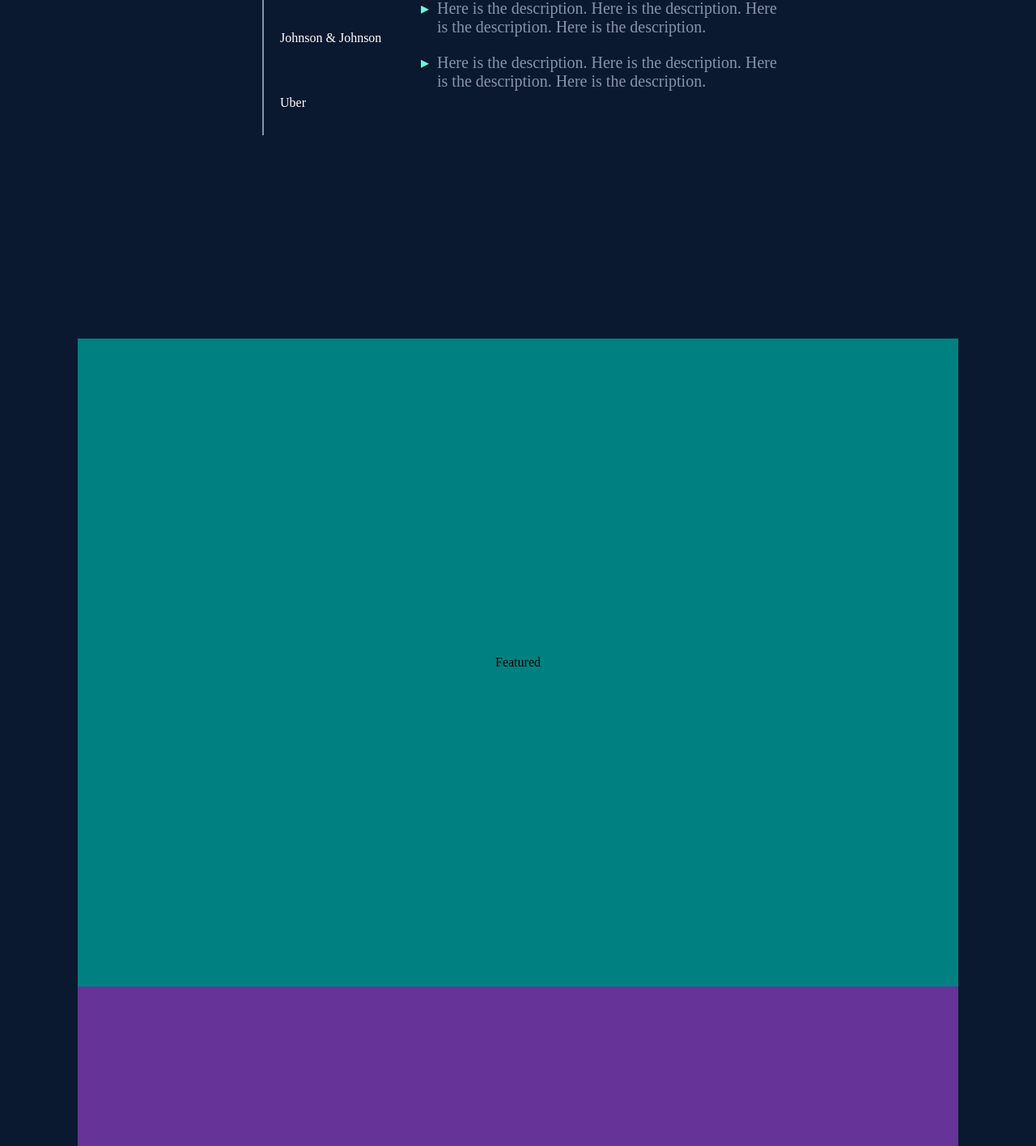
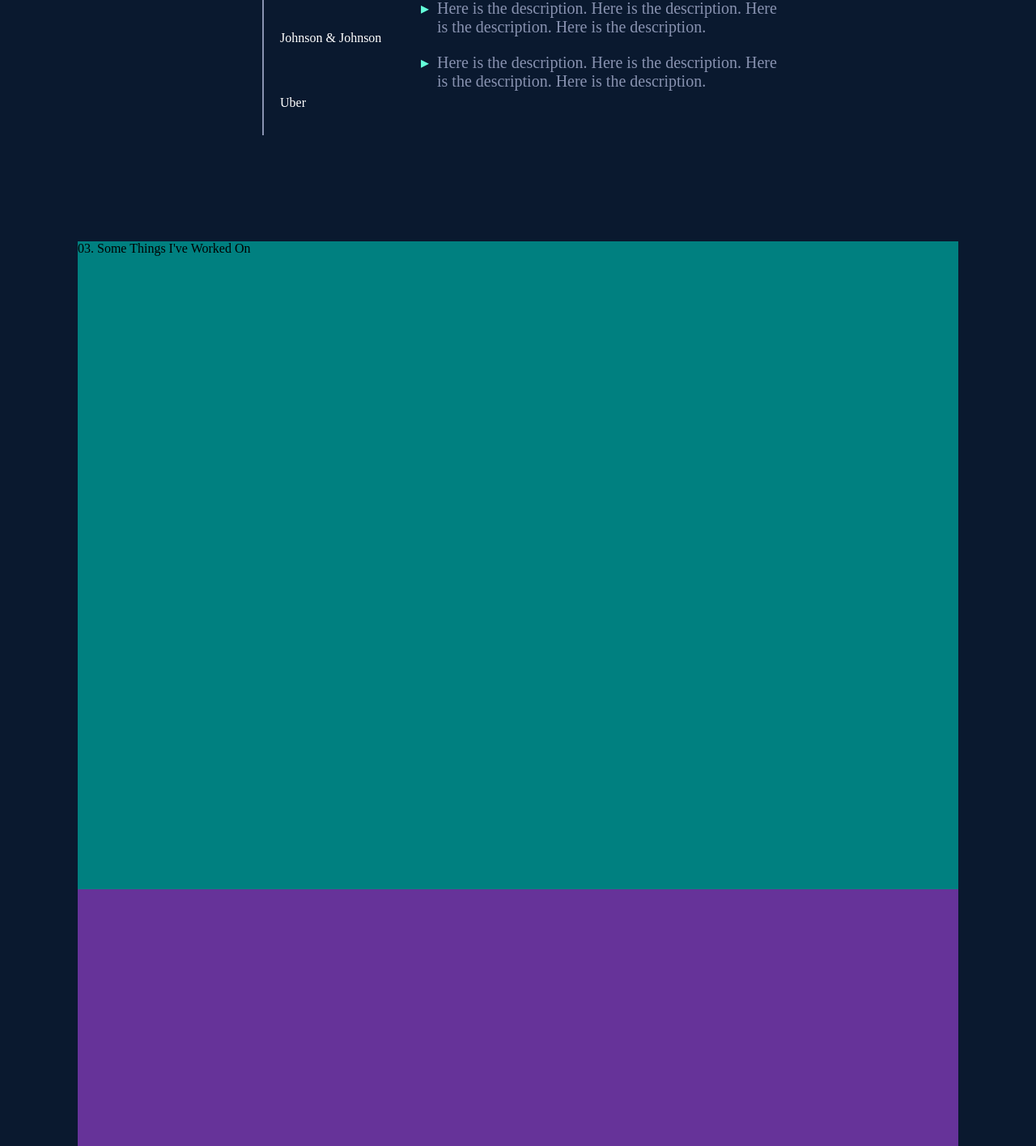
Before and after one commit to ronBP95/port-v5, a Gatsby site: page / in a window 1280 px wide. Shown: the part 1742-3157 px from the top of the page at 81% size. Built offline with nearby package versions, Linux system fonts and the light colour scheme; Gatsby itself is replaced by a stand-in of ours.

Commit message:
Began work on the featured component

```diff
--- a/src/components/Featured/Featured.css
+++ b/src/components/Featured/Featured.css
@@ -1,8 +1,6 @@
 .featured {
     display: flex;
     z-index: 100;
-    justify-content: center;
-    align-items: center;
     flex-direction: column;
     position: relative;
     background: teal;
--- a/src/components/Featured/Featured.js
+++ b/src/components/Featured/Featured.js
@@ -4,7 +4,9 @@ import './Featured.css'
 const Featured = () => {
     return (
         <div className='featured'>
-            <p>Featured</p>
+            <div className='featuredHeader'>
+                <p>03. Some Things I've Worked On</p>
+            </div>
         </div>
     )
 }
--- a/src/components/Worked/Worked.css
+++ b/src/components/Worked/Worked.css
@@ -6,7 +6,7 @@
     position: relative;
     /* background: pink; */
     width: 50vw;
-    height: 80vh;
+    height: 65vh;
     color: white;
 }
 
@@ -109,7 +109,7 @@
         min-width: 40em;
         margin-right: 0;
         margin-top: -20px;
-        margin-bottom: 25px;
+        margin-bottom: 50px;
     }
     .workedContent {
         flex-direction: column;
```
Also changed, not shown: src/projects/apod.mdx (added), src/projects/buhay.mdx (added), src/projects/pokemon.mdx (added).
